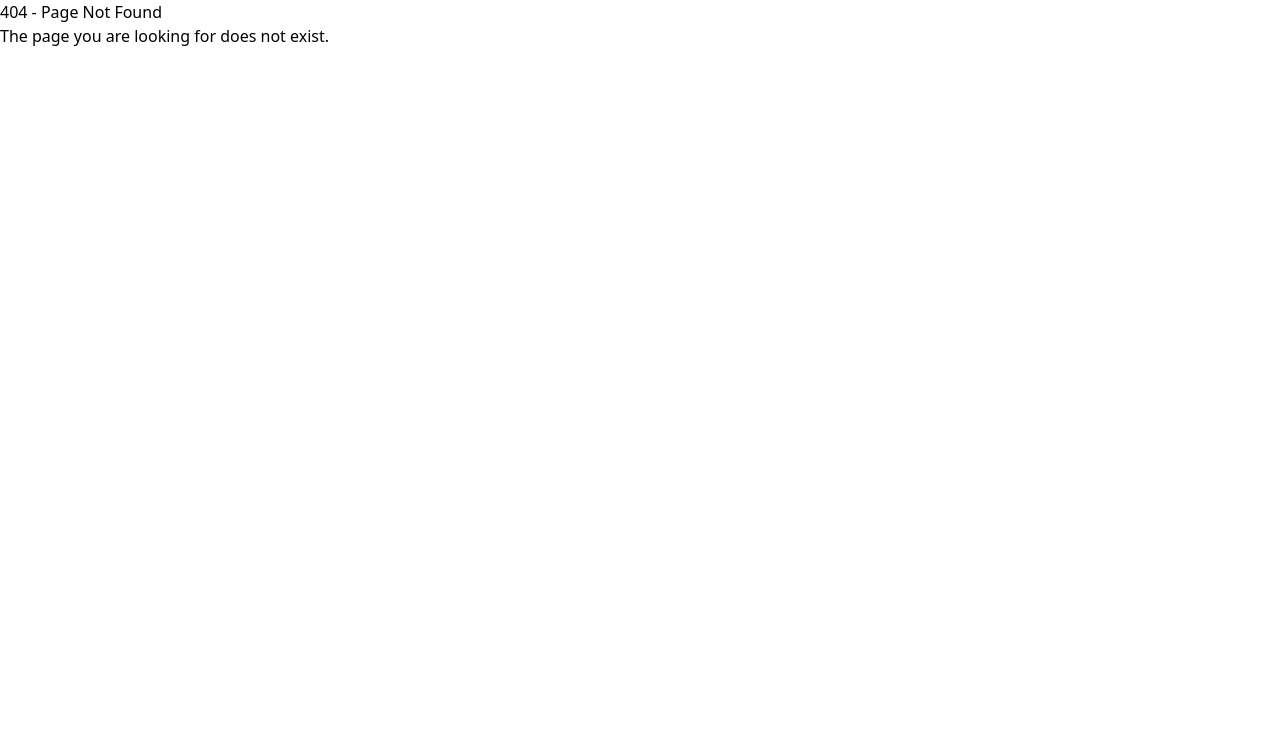
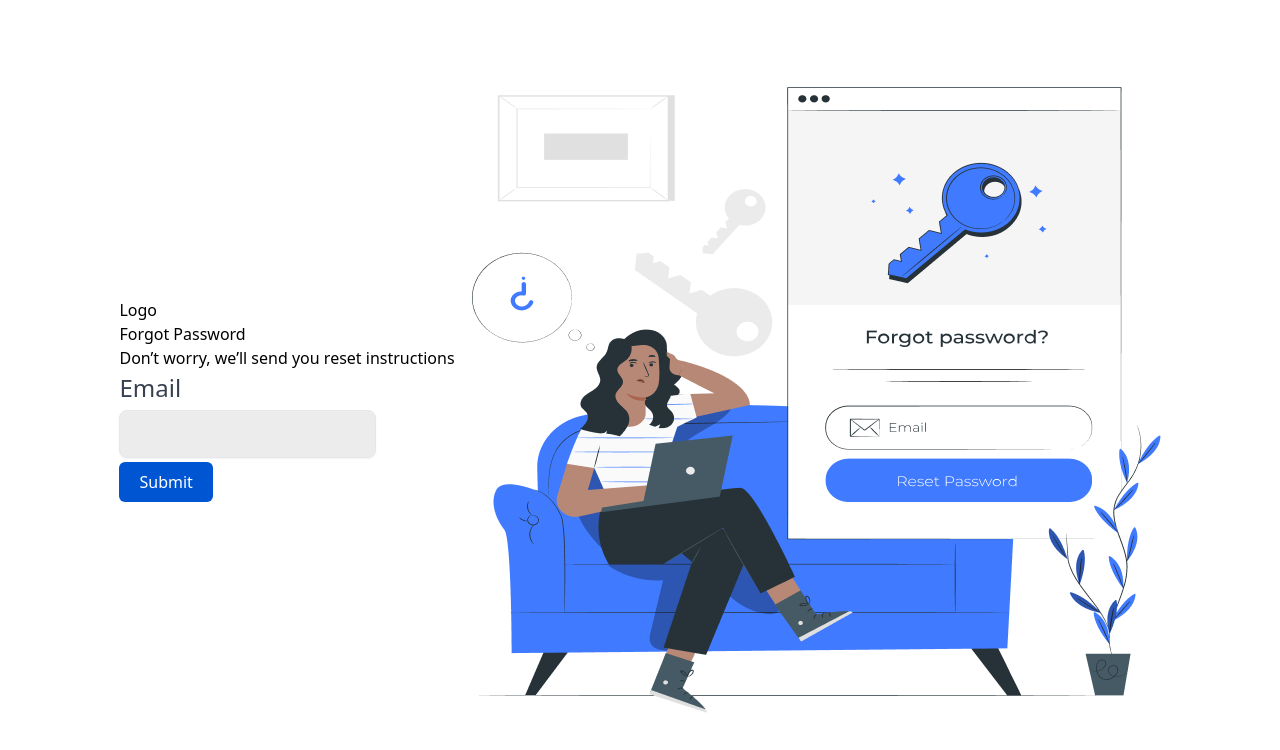
Before and after one commit to UnicornFactoryProject/learnify_FE, a React (Create React App) app: page /forgot-password in a window 1280 px wide. Before the commit this address had no page. Shown: the top 750 px of the page. Built offline with nearby package versions, Linux system fonts and the light colour scheme.

Commit message:
merging dev branch

```diff
--- a/src/App.js
+++ b/src/App.js
@@ -7,6 +7,8 @@ import Home from './pages/Home';
 import ProtectedRoute from './components/ProtectedRoute';
 import PublicRoute from './components/PublicRoute';
 import NotFound from './pages/NotFound';
+import UploadProfileImage from './pages/UploadProfileImage';
+import ForgotPassword from './pages/Auth/ForgotPassowrd';
 
 function App() {
   return (
@@ -19,11 +21,13 @@ function App() {
         <Route element={<PublicRoute />}>
           <Route path="/login" element={<Login />} />
           <Route path="/register" element={<Register />} />
+          <Route path="/forgot-password" element={<ForgotPassword />} />
         </Route>
 
         {/* Route that shouldn't be accessible if the user is not logged in */}
         <Route element={<ProtectedRoute />}>
           <Route path="/dashboard" element={<Dashboard />} />
+          <Route path="/register/upload-image" element={<UploadProfileImage />} />
         </Route>
       </Routes>
     </Router>
--- a/src/pages/Auth/ForgotPassowrd.jsx
+++ b/src/pages/Auth/ForgotPassowrd.jsx
@@ -0,0 +1,27 @@
+import React from "react";
+import pana from "../../assets/illustrations/pana.png"
+import Input from "../../ui/Input";
+import Button from "../../ui/Button";
+
+const ForgotPassword = () => {
+    return (
+        <div className="flex justify-center items-center min-h-screen">
+            <div className="flex md:flex-row justify-between items-center">
+                <div className="">
+                    <div>Logo</div>
+                    <h2>Forgot Password</h2>
+                    <p>Don’t worry, we’ll send you reset instructions</p>
+                    <form onSubmit="">
+                        <Input label="Email" type="Email" value=""/>
+                        <Button buttonText="Submit" />
+                    </form>
+                </div>
+                <div>
+                    <img src={pana} alt="forgot password" srcset="" />
+                </div>
+            </div>
+        </div>
+    )
+}
+
+export default ForgotPassword;
--- a/src/pages/UploadProfileImage.jsx
+++ b/src/pages/UploadProfileImage.jsx
@@ -0,0 +1,25 @@
+import React from "react";
+import { Link } from "react-router-dom";
+import Button from "../ui/Button";
+
+
+const UploadProfileImage = () => {
+    return (
+        <div className="flex flex-col justify-center items-center min-h-screen font-montserrat">
+            <div>Temp Image</div>
+            <div className="text-primary-300 font-extralight text-center mb-6 px-2">
+                <p>
+                    Upload a profile picture to help connect with other students and tutors
+                </p>
+                <p>
+                    No worries, you can always add it later.
+                </p>
+            </div>
+            <Button buttonText="Next" className="px-32 md:px-60" />
+            <Link to="/dashboard" className="border-2 border-secondary-100 py-2 px-32 md:px-60 text-primary-300 rounded-md mt-4">Skip</Link>
+        </div>
+    );
+}
+
+
+export default UploadProfileImage;
```
Also changed, not shown: src/assets/illustrations/pana.png (added).
